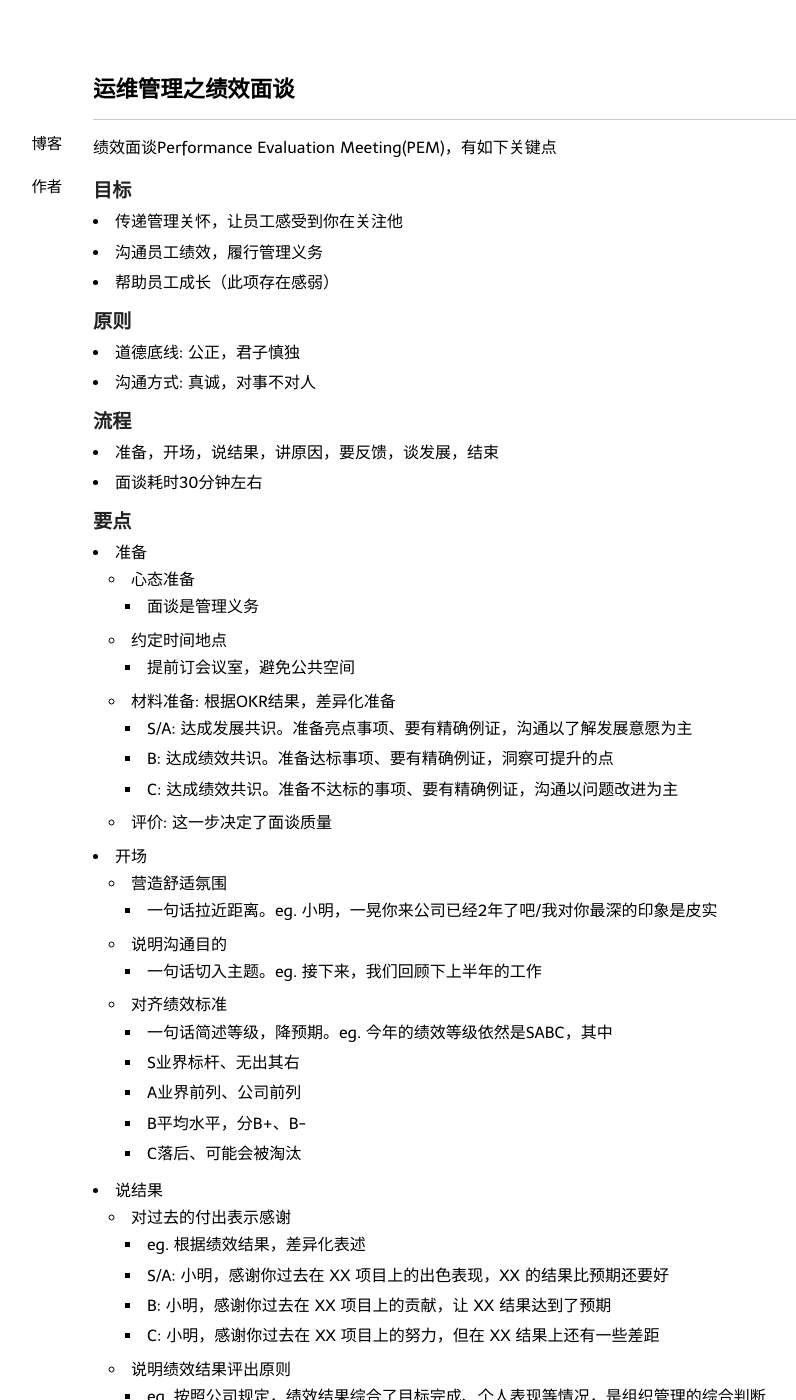
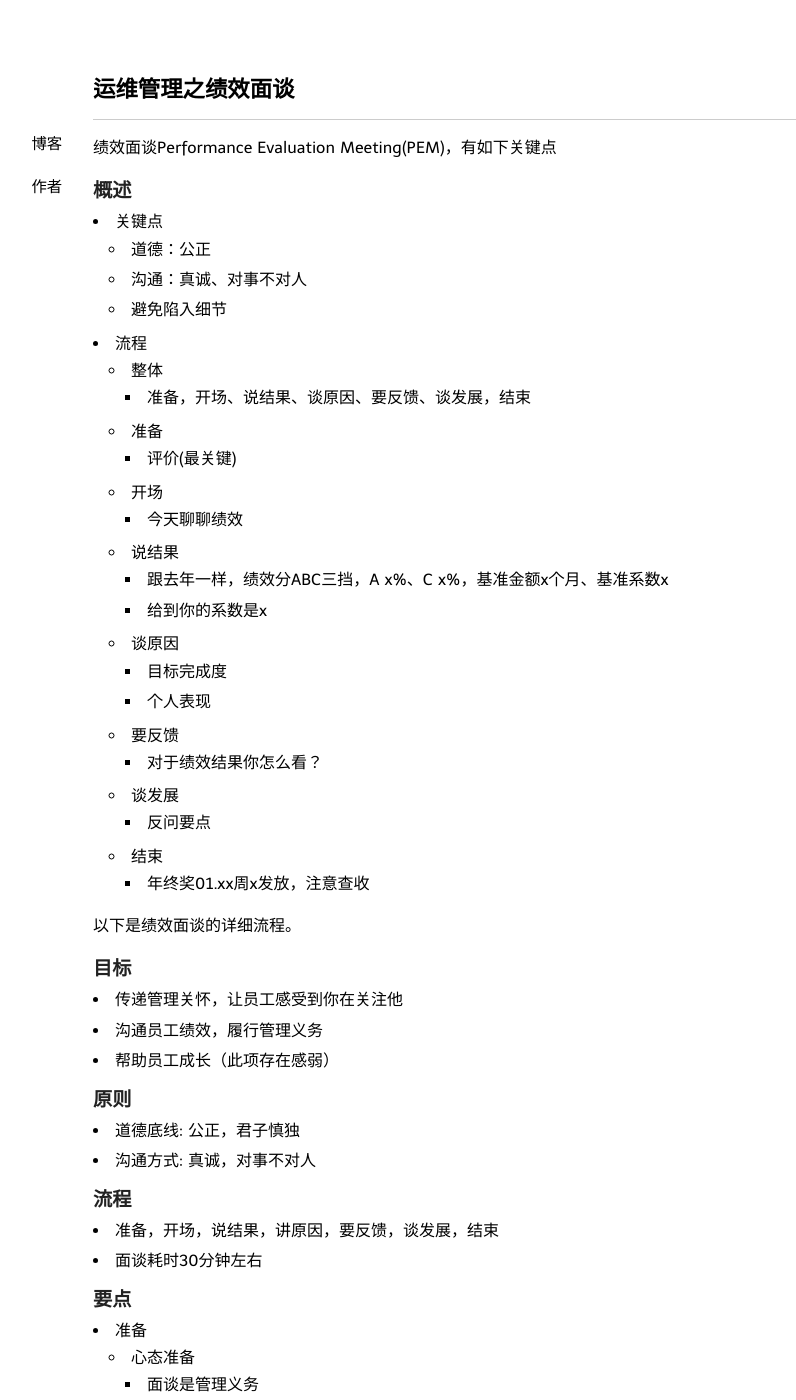
Before and after one commit to niean/niean.github.io, a Jekyll site: the page built from _posts/2021-02-03-mgt-pem.markdown, in a window 1280 px wide and 1400 px high. Shown: the whole window, without its empty margins (172-968 px from the left). Built offline with Jekyll 4.4.1, drawn with Linux system fonts in a browser that asks for light colours; comment, search, counter and statistics services are not loaded.

Commit message:
更新运维转型

```diff
--- a/_posts/2021-02-03-mgt-pem.markdown
+++ b/_posts/2021-02-03-mgt-pem.markdown
@@ -7,6 +7,34 @@ tags:
 ---
 
 绩效面谈Performance Evaluation Meeting(PEM)，有如下关键点
+
+### 概述
+- 关键点
+    - 道德：公正
+    - 沟通：真诚、对事不对人
+    - 避免陷入细节
+- 流程
+    - 整体
+        - 准备，开场、说结果、谈原因、要反馈、谈发展，结束
+    - 准备
+        - 评价(最关键)
+    - 开场
+        - 今天聊聊绩效
+    - 说结果
+        - 跟去年一样，绩效分ABC三挡，A x%、C x%，基准金额x个月、基准系数x
+        - 给到你的系数是x
+    - 谈原因
+        - 目标完成度
+        - 个人表现
+    - 要反馈
+        - 对于绩效结果你怎么看？
+    - 谈发展
+        - 反问要点
+    - 结束
+        - 年终奖01.xx周x发放，注意查收
+
+
+以下是绩效面谈的详细流程。
 
 ### 目标
 - 传递管理关怀，让员工感受到你在关注他
```
Also changed, not shown: _posts/2022-01-27-op-cn.markdown (+18 -4 lines), images/20220127/opas-jishu.png (added), images/20220127/opas.graffle/image6.png (added), 1 other file.
